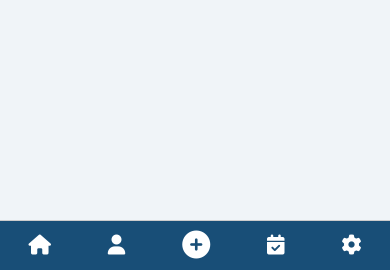
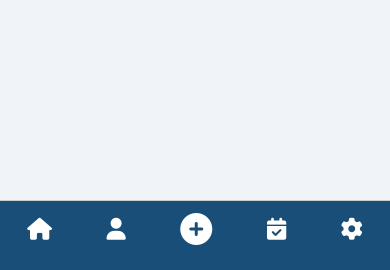
Before and after one commit to vbmedgroup/vbmed, a Django app: page /app/ in a window 390 px wide. Shown: the part 574-844 px from the top of the page. Run offline with Django 5.2, Linux system fonts and the light colour scheme; the visitor is signed in with stand-in values (Sample User, id 1); data that the repository does not hold is empty.

Commit message:
Ajuste de template base

```diff
--- a/pep/templates/pep/base.html
+++ b/pep/templates/pep/base.html
@@ -73,7 +73,7 @@
 
       main {
         margin-left: 240px;
-         padding: 30px 30px 30px 0px;
+        padding: 30px 30px 30px 0px;
       }
     }
 
@@ -158,22 +158,22 @@
         align-items: center;
         background-color: #184E77;
         border-top: 1px solid #ccc;
-        padding: 10px 0;
+        padding: 14px 0 25px 0;
         position: fixed;
         bottom: 0;
         width: 100%;
         z-index: 1000;
-        height: 50px;
+        height: 70px;
       }
 
       .mobile-nav a {
         color: #fff;
         text-decoration: none;
-        font-size: 20px;
+        font-size: 22px;
       }
 
       .mobile-nav a.central {
-        font-size: 28px;
+        font-size: 32px;
       }
 
       main {
@@ -194,7 +194,7 @@
     <a href="{% url 'pep:logout' %}"><i class="fas fa-sign-out-alt"></i> Sair</a>
   </div>
 
-  <!-- Mobile Header + Menu (aparece só no mobile) -->
+  <!-- Mobile Header + Menu -->
   <div class="mobile-only">
     <header class="mobile-header">
       <span class="header-title">VB</span>
@@ -203,7 +203,6 @@
       </button>
     </header>
 
-    <!-- Mobile Menu -->
     <div id="mobile-menu" class="mobile-menu">
       <a href="{% url 'pep:home' %}"><i class="fas fa-home"></i> Início</a>
       <a href="{% url 'pep:patient_list' %}"><i class="fas fa-user"></i> Pacientes</a>
@@ -223,7 +222,6 @@
   </div>
 {% endif %}
 
-<!-- Conteúdo principal -->
 <main>
   {% block content %}{% endblock %}
 </main>
```
